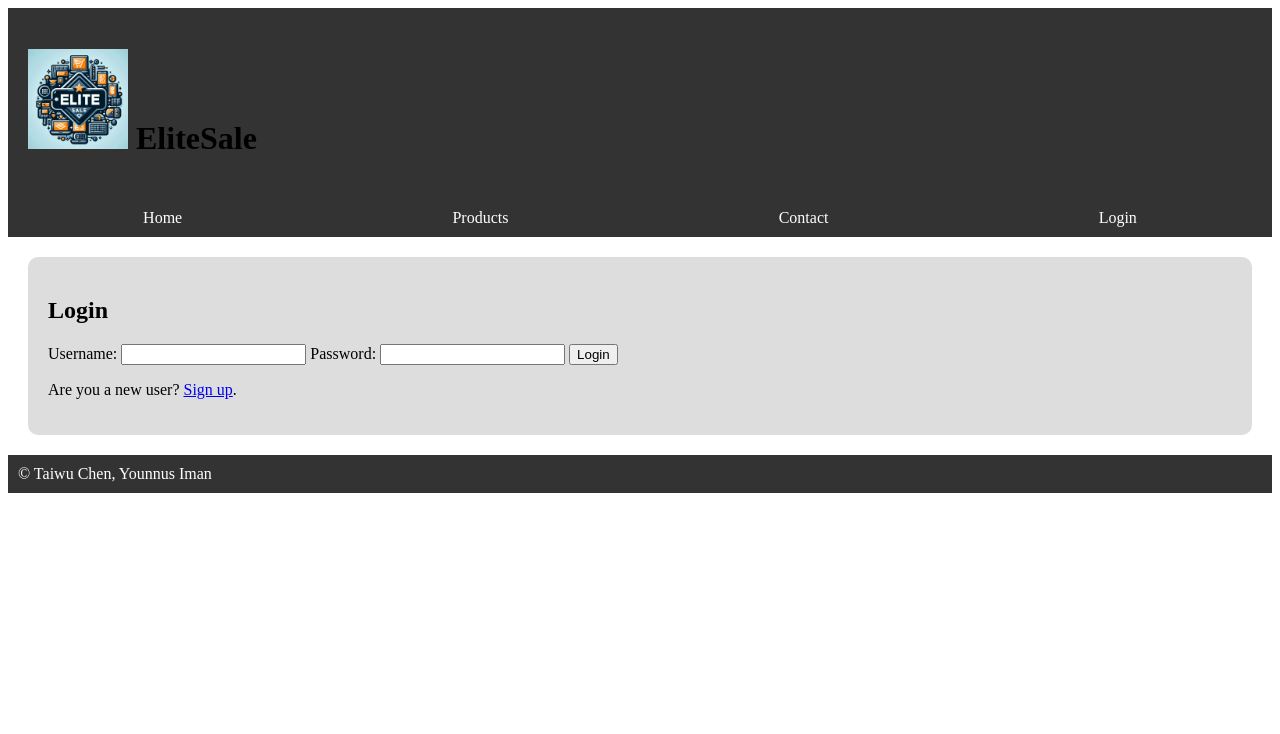
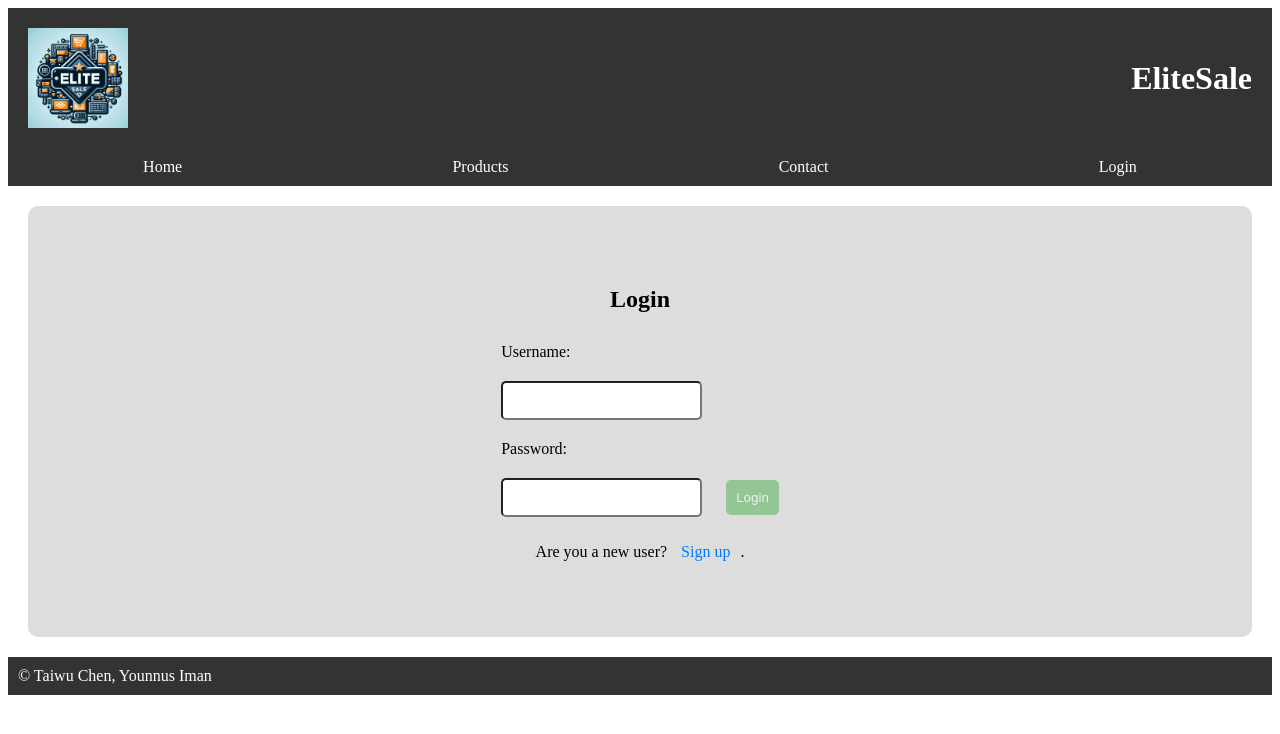
Before and after one commit to YounnIm/ENSF381-Assignment, a plain HTML site: page login.html in a window 1280 px wide. Drawn offline with Linux system fonts and the light colour scheme.

Commit message:
Edited and changed all files to fit css styling
needs review before submission

```diff
--- a/login.html
+++ b/login.html
@@ -11,7 +11,8 @@
 </head>
 <body>
     <header>
-        <h1><img src="logo.jpeg" alt="Company Logo" style="width: 100px; height: auto;"> EliteSale </h1>
+        <img src="logo.jpeg" alt="Company Logo" style="width: 100px; height: auto;">
+        <h1>EliteSale </h1>
     </header>
     <div class="navigation">
         <!--Potential changes?-->
--- a/styles.css
+++ b/styles.css
@@ -2,9 +2,11 @@
 /* This is mainly for index file or basic repeated css styles (example (nav bar) **/
 header {
     background-color: #333;
+    color: white;
     padding: 20px;
     margin: 0;
     display: flex;
+    align-items: center;
     justify-content: space-between;
 }
 
@@ -129,6 +131,10 @@ main {
     border-radius: 10px;
 }
 
+.home {
+    display: flex;
+    background-color: white;
+}
 
 
 /* Contact Methods */
@@ -143,3 +149,54 @@ main {
 a:hover {
     color: #007BFF;
 }
+
+/* Login page */
+.login-form {
+    display: flex;
+    flex-direction: column;
+    justify-content: center;
+    align-items: center;
+    background-color: #ddd;
+    padding: 20px;
+    margin: 20px;
+    border-radius: 10px;
+}
+
+.login-form label {
+    display: block;
+    margin: 10px;
+}
+
+.login-form input[type="text"],
+.login-form input[type="password"] {
+    background-color: #fff;
+    padding: 10px;
+    margin: 10px;
+    border-radius: 5px;
+}
+
+.login-form button[type="submit"] {
+    padding: 10px;
+    background-color: #4CAF50;
+    color: white;
+    border: none;
+    border-radius: 5px;
+    margin: 10px;
+    opacity: 0.5;
+    transition: background-color 0.3s ease, opacity 0.3s ease;
+}
+
+.login-form button[type="submit"]:hover {
+    background-color: #45A049;
+    opacity: 1.0;
+}
+
+.login-form a {
+    color: #007BFF;
+    margin: 10px;
+    text-decoration: none;
+}
+
+.login-form a:hover {
+    text-decoration: underline;
+}
```
Also changed, not shown: contact.html (+7 -5 lines), index.html (+4 -1 lines), products.html (+9 -9 lines).
